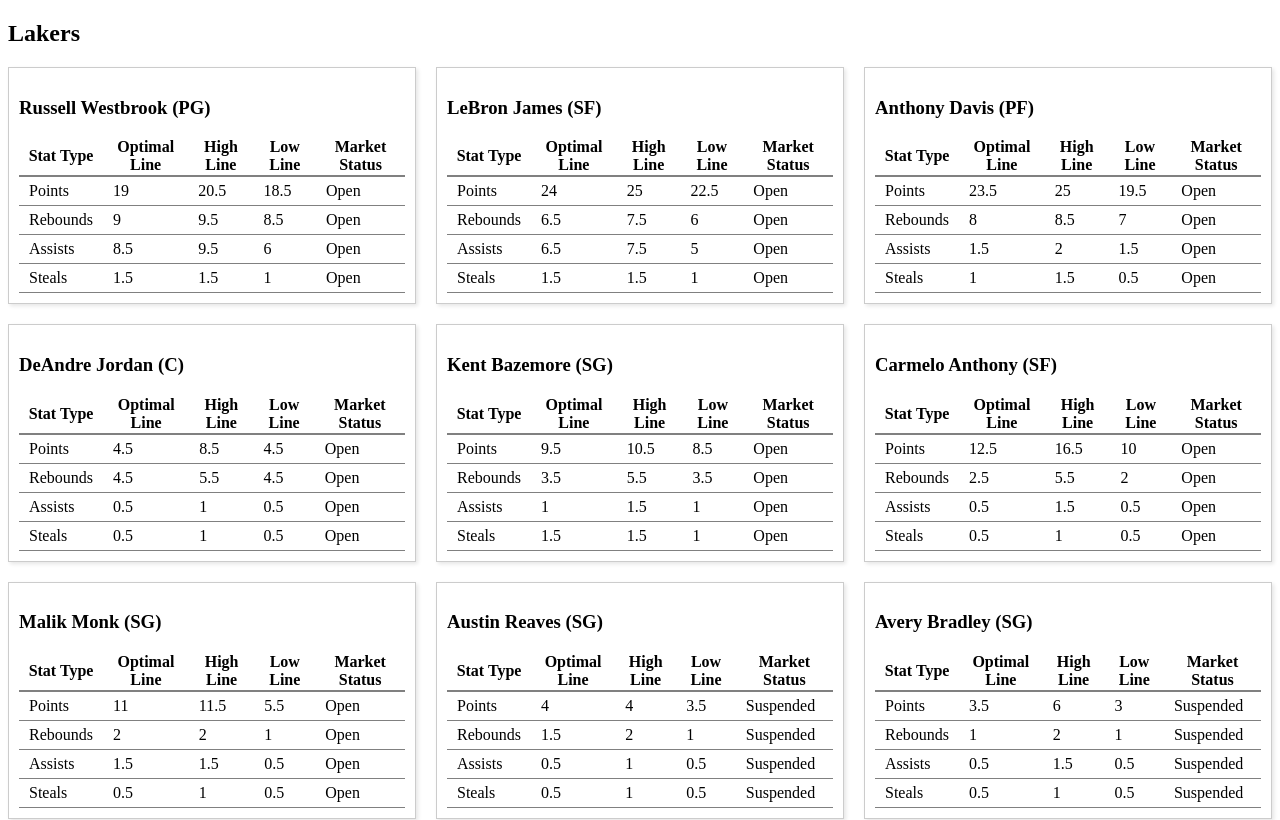
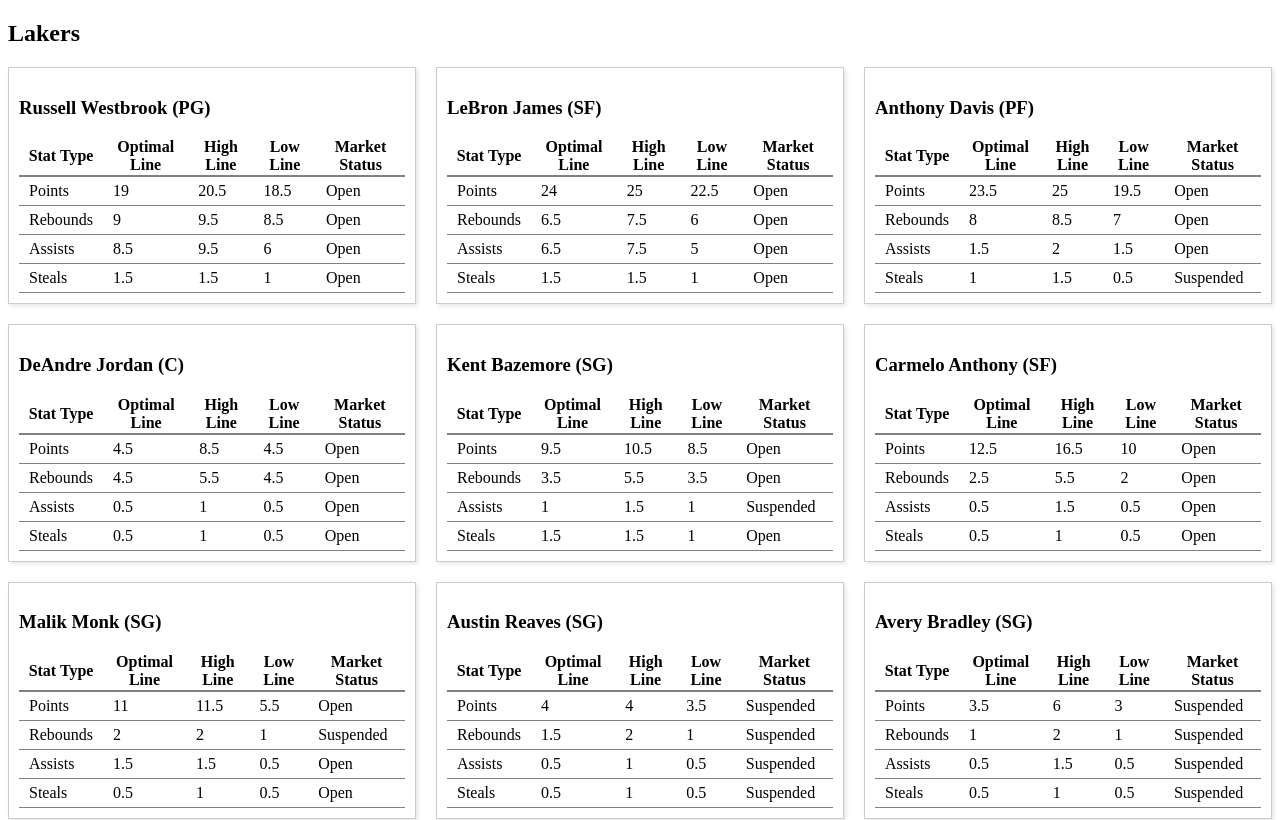
Before and after one commit to kolashah/swish, a React (Create React App) app: page / in a window 1280 px wide. Shown: the top 820 px of the page. Built offline with nearby package versions, Linux system fonts and the light colour scheme.

Commit message:
suspended cases work

```diff
--- a/src/components/TeamTable.jsx
+++ b/src/components/TeamTable.jsx
@@ -2,24 +2,38 @@
 import PlayerTable from './PlayerTable';
 import '../styles/App.css';
 
+function findOddsByLine(altLines, optimalLine) {
+  return altLines.find((alt) => alt.line === optimalLine);
+}
+
 function processData(data, groupedAlts) {
   return data.map((row) => {
     const { statType, line } = row;
+
+    //check if optimal line exists
     const altLines = groupedAlts[statType] || [];
-    console.log(altLines);
     const altLineValues = altLines.map((alt) => alt.line);
     const optimalLineExists = altLineValues.includes(line);
 
+    //check if over/under/push odds have one over 40%
+    const optimalLine = row.line;
+    const {
+      overOdds = 0,
+      underOdds = 0,
+      pushOdds = 0,
+    } = findOddsByLine(altLines, optimalLine) ?? {};
+    const oddsAboveForty = Math.max(overOdds, underOdds, pushOdds) <= 0.4;
+    console.log(oddsAboveForty);
     return {
       ...row,
       highLine: Math.max(row.line, ...altLineValues),
       lowLine: Math.min(row.line, ...altLineValues),
-      marketSuspended: !optimalLineExists ? 1 : row.marketSuspended,
+      marketSuspended: !optimalLineExists || oddsAboveForty ? 1 : row.marketSuspended,
     };
   });
 }
 
-function TeamTables({ groupedData, groupedAlts }) {
+export default function TeamTables({ groupedData, groupedAlts }) {
   return (
     <div>
       {Object.entries(groupedData).map(([team, players]) => (
@@ -56,5 +70,3 @@
     </div>
   );
 }
-
-export default TeamTables;
```
